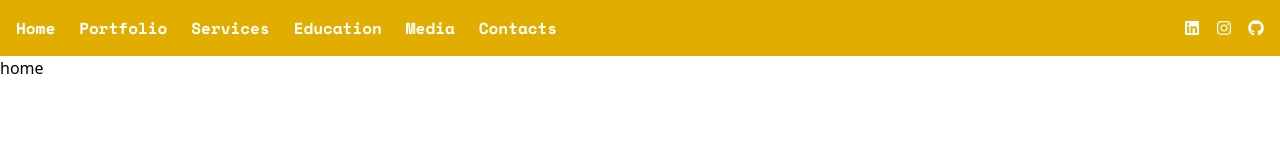
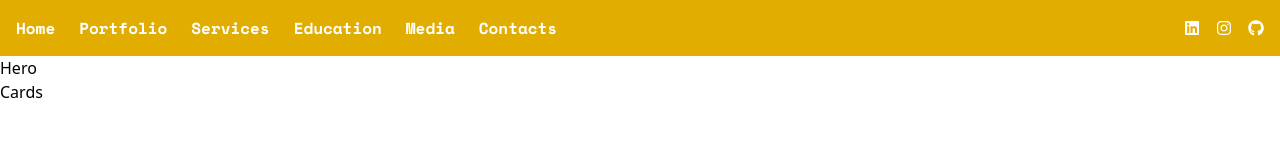
Before and after one commit to DecoMacie/portfolio_ts, a React (Vite) app: page / in a window 1280 px wide. Shown: the top 160 px of the page. Built offline with nearby package versions, Linux system fonts and the light colour scheme.

Commit message:
Navbar update
Added conditional route logic for Home and default link

```diff
--- a/src/components/NavBar.tsx
+++ b/src/components/NavBar.tsx
@@ -40,7 +40,10 @@ export default function NavBar() {
     console.log(item.toLowerCase);
     return (
       <li key={item}>
-        <Link className="hover:text-[#228B22]" to={`/${item.toLowerCase()}`}>
+        <Link
+          className="hover:text-[#228B22]"
+          to={!item || item === "Home" ? "/" : `/${item.toLowerCase()}`}
+        >
           {item}
         </Link>
       </li>
--- a/src/pages/HomePage.tsx
+++ b/src/pages/HomePage.tsx
@@ -1,3 +1,8 @@
 export default function HomePage() {
-  return <div>home</div>;
+  return (
+    <div>
+      <div>Hero</div>
+      <div>Cards</div>
+    </div>
+  );
 }
```
